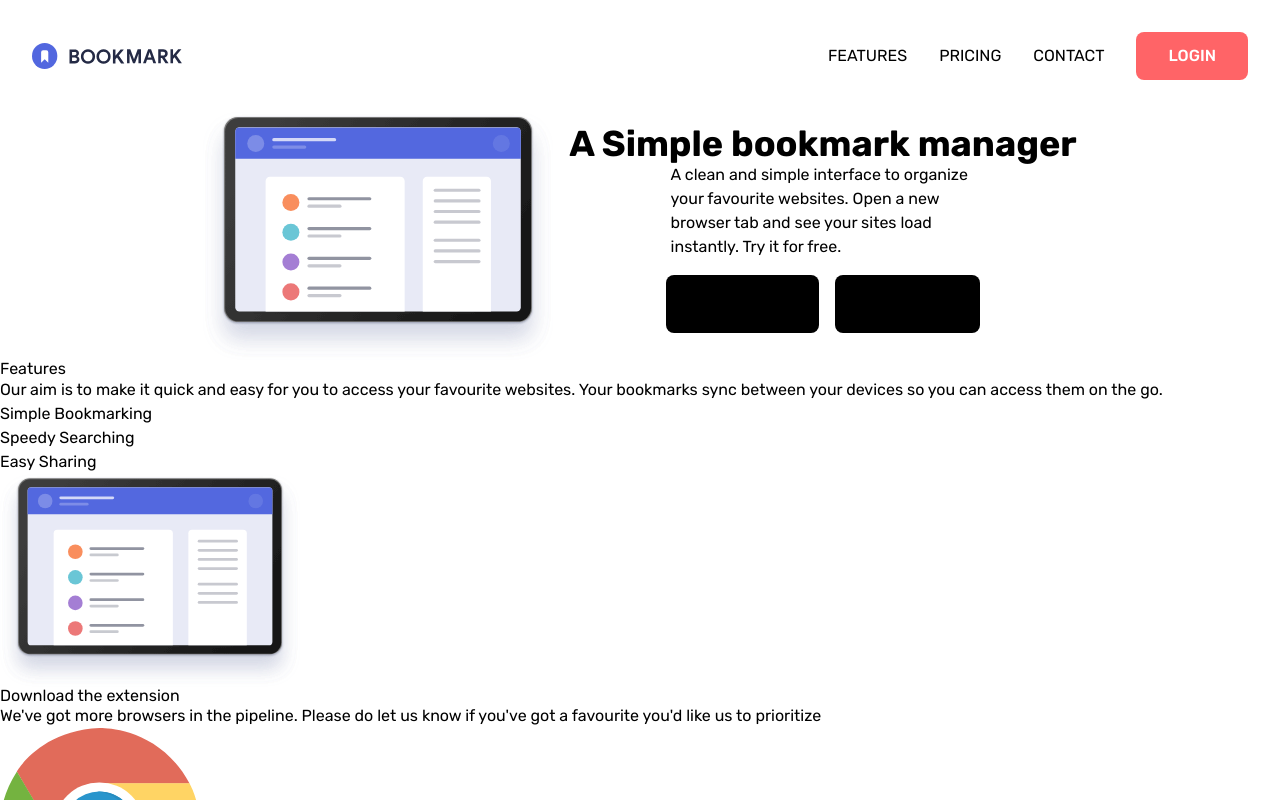
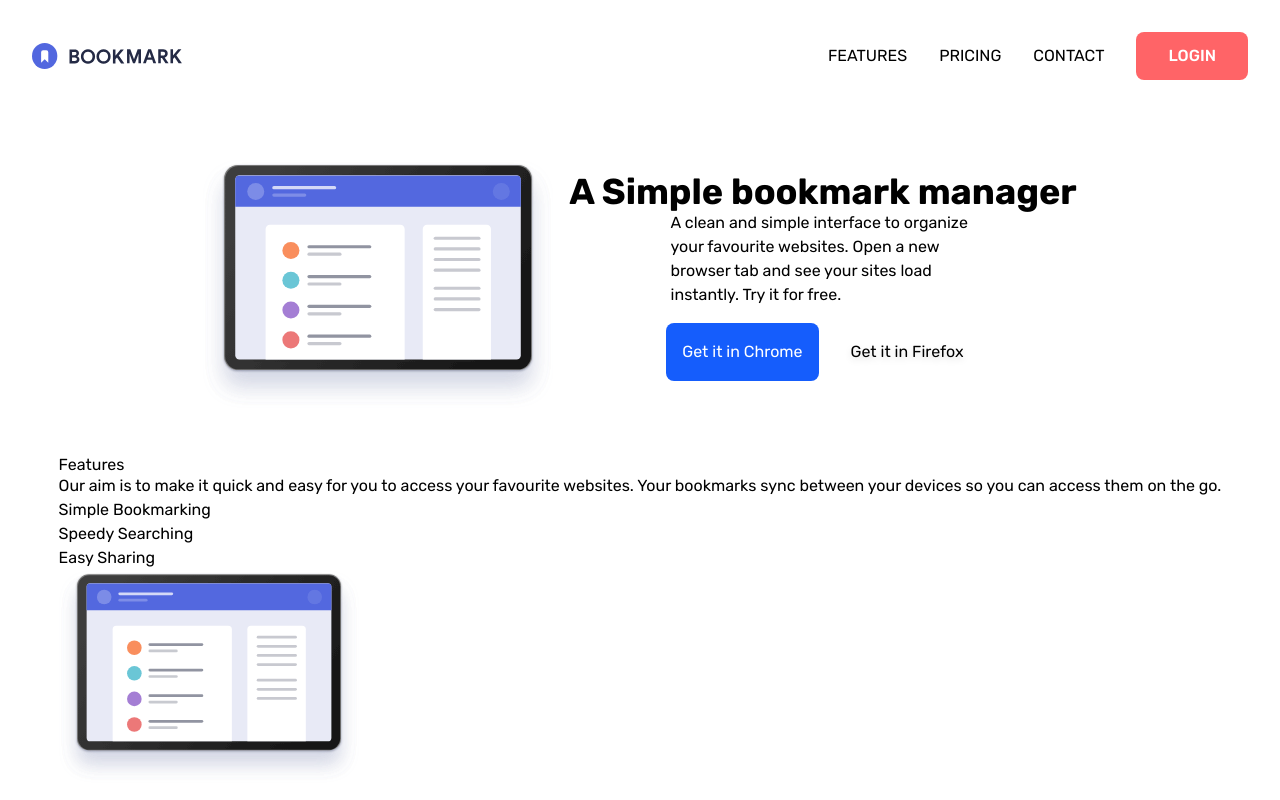
Before and after one commit to iynulwa/Bookmark-landing-page, a Next.js app: page / in a window 1280 px wide. Shown: the top 800 px of the page. Built offline with nearby package versions, Linux system fonts and the light colour scheme.

Commit message:
feat: decorative backdrop added, style: button styling

```diff
--- a/app/page.tsx
+++ b/app/page.tsx
@@ -8,11 +8,13 @@ import Image from 'next/image';
 export default function Home() {
   return (
     <div>
-      <main>
+      <main className="flex flex-col gap-12 items-center justify-center">
         <Navigation />
         <section className="flex items-center justify-center flex-col md:flex-row gap-4">
-          <Image src="/illustration-hero.svg" alt="" width={350} height={350} />
-          {/* <div>blue background stuff</div> */}
+          <div className="relative">
+            <Image src="/illustration-hero.svg" alt="" width={350} height={350} />
+            <div className="bg-blue-500 w-11/12 h-3/4 rounded-l-full blue-backdrop"></div>
+          </div>
           <div>
             <h1 className="text-4xl font-bold text-center">A Simple bookmark manager</h1>
             <p className="text-width text-center md:text-left">
@@ -21,8 +23,8 @@ export default function Home() {
               sites load instantly. Try it for free.
             </p>
             <div className="flex items-center justify-center gap-4 my-4">
-              <button className="py-5 px-4 rounded-lg bg-black">Get it in Chrome</button>
-              <button className="py-5 px-4 rounded-lg bg-black">Get it in Firefox</button>
+              <button className="py-5 px-4 rounded-lg bg-blue-600 text-white">Get it in Chrome</button>
+              <button className="py-5 px-4 rounded-lg bg-grey-200 text-black drop-shadow-md">Get it in Firefox</button>
             </div>
           </div>
         </section>
```
